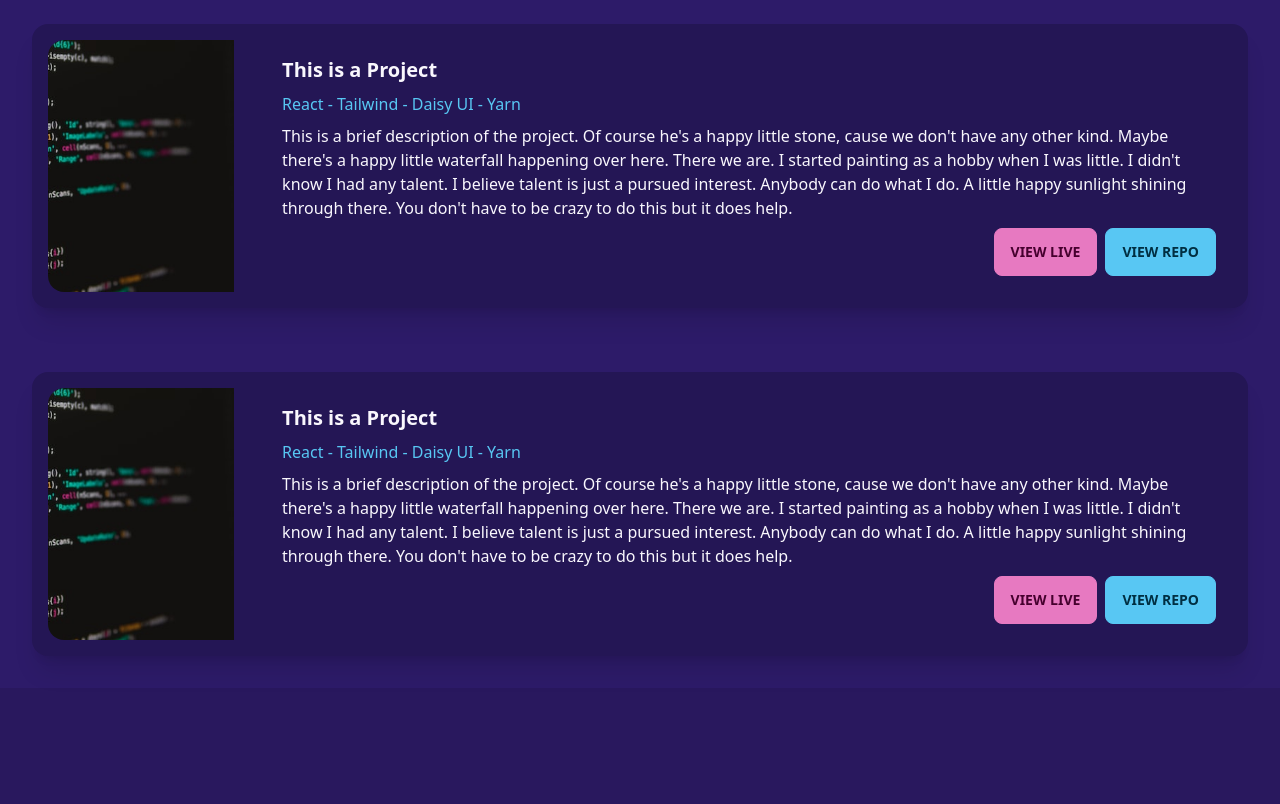
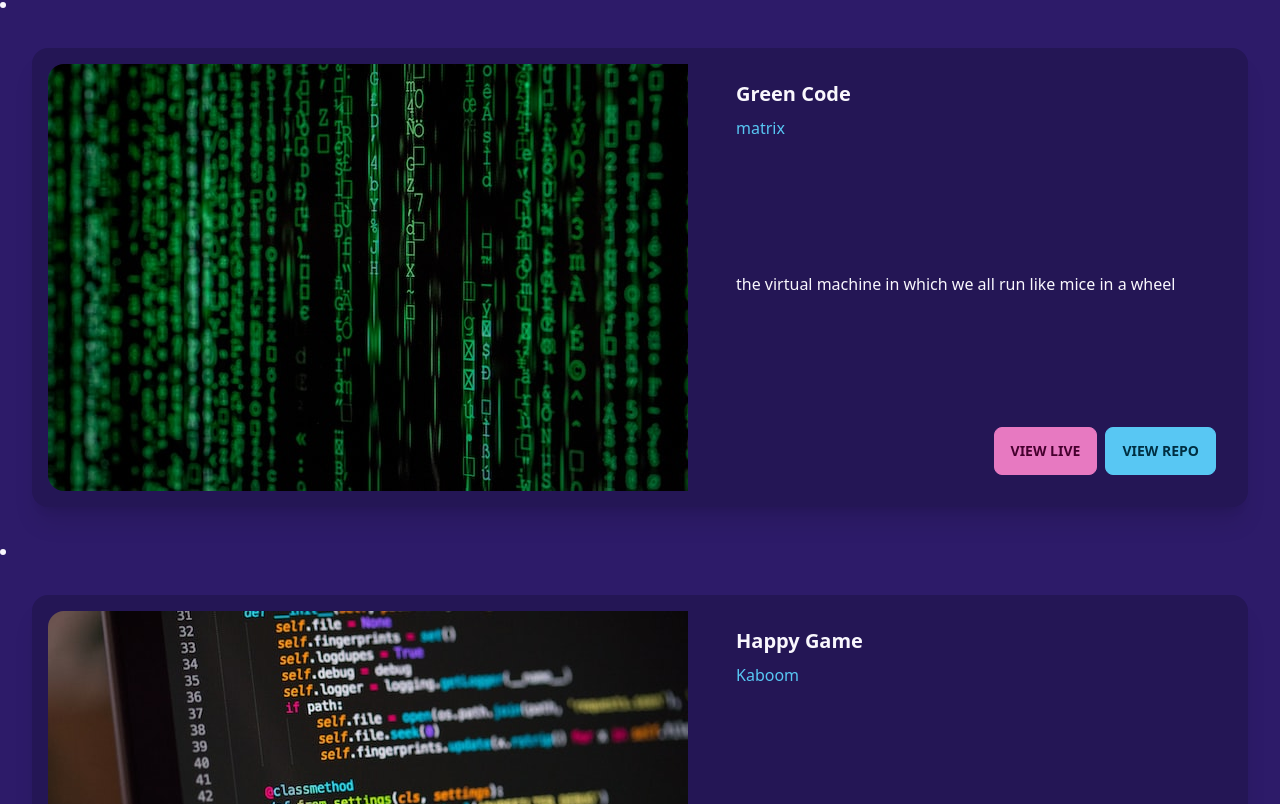
Before and after one commit to kemetcalf/portfolio-2023, a React (Create React App) app: page / in a window 1280 px wide. Shown: the part 1496-2300 px from the top of the page. Built offline with nearby package versions, Linux system fonts and the light colour scheme.

Commit message:
ProjectArray rendered as ProjectCard(s) in Project Gallery

```diff
--- a/src/Components/Hero.jsx
+++ b/src/Components/Hero.jsx
@@ -18,7 +18,7 @@ export default function Hero() {
 					<h2 className="text-xl text-accent text-center font-bold pb-4 invisible lg:visible">
 						Looks like you found yourself a...
 					</h2>
-					<h1 className="text-8xl text-accent font-bold mb-6 "> Code Kat!</h1>
+					<h1 className="text-8xl text-accent font-bold mb-6"> Code Kat!</h1>
 					<p className="py-6 ">
 						Welcome to my webdev portfolio! Maybe you're thinking to yourself,
 						"kat's can't code!" Well how did I make this website then, eh? Feel
--- /dev/null
+++ b/src/Components/ProjectArray.jsx
@@ -0,0 +1,35 @@
+import green_code from "../Assets/green_code.jpg";
+import bright_code from "../Assets/bright_code.jpg";
+import random_code from "../Assets/random_code.jpg";
+
+const ProjectArray = [
+	{
+		id: "0",
+		image: green_code,
+		title: "Green Code",
+		tech: "matrix",
+		description: "the virtual machine in which we all run like mice in a wheel",
+		live: "",
+		repo: "",
+	},
+	{
+		id: "1",
+		image: bright_code,
+		title: "Happy Game",
+		tech: "Kaboom",
+		description: "much color, such game, much wow",
+		live: "",
+		repo: "",
+	},
+	{
+		id: "2",
+		image: random_code,
+		title: "Beep_Boop",
+		tech: "Python",
+		description: "beep boop meep moop error: exit code 1",
+		live: "",
+		repo: "",
+	},
+];
+
+export default ProjectArray;
--- a/src/Components/ProjectCard.jsx
+++ b/src/Components/ProjectCard.jsx
@@ -1,27 +1,22 @@
-import random_code from "../Assets/random_code.jpg";
-
-export default function ProjectCard() {
+export default function ProjectCard(props) {
+	let { id, image, title, tech, description, live, repo } = props;
 	return (
-		<div className="p-8">
+		<div id={id} className="p-8">
 			<div className="card lg:card-side bg-base-300 shadow-xl">
 				<figure className="m-4">
-					<img src={random_code} alt="Album" className="min-h-full w-full" />
+					<img src={image} alt="Album" className="min-h-full w-full" />
 				</figure>
 				<div className="card-body">
-					<h2 className="card-title">This is a Project</h2>
-					<p className="text-secondary">React - Tailwind - Daisy UI - Yarn</p>
-					<p>
-						This is a brief description of the project. Of course he's a happy
-						little stone, cause we don't have any other kind. Maybe there's a
-						happy little waterfall happening over here. There we are. I started
-						painting as a hobby when I was little. I didn't know I had any
-						talent. I believe talent is just a pursued interest. Anybody can do
-						what I do. A little happy sunlight shining through there. You don't
-						have to be crazy to do this but it does help.
-					</p>
+					<h2 className="card-title">{title}</h2>
+					<p className="text-secondary">{tech}</p>
+					<p className="text-neutral-content">{description}</p>
 					<div className="card-actions justify-end">
-						<button className="btn btn-primary">View Live</button>
-						<button className="btn btn-secondary">View Repo</button>
+						<button className="btn btn-primary">
+							<a href={live}>View Live</a>
+						</button>
+						<button className="btn btn-secondary">
+							<a href={repo}>View Repo</a>
+						</button>
 					</div>
 				</div>
 			</div>
--- a/src/Components/ProjectGallery.jsx
+++ b/src/Components/ProjectGallery.jsx
@@ -1,10 +1,23 @@
 import ProjectCard from "./ProjectCard";
+import ProjectArray from "./ProjectArray";
 
 export default function ProjectGallery() {
-	return (
-		<div id="projectgallery">
-			<ProjectCard />
-			<ProjectCard />
-		</div>
-	);
+	console.log(ProjectArray);
+	const renderProjectList = ProjectArray.map((project) => {
+		const { id, image, title, tech, description, live, repo } = project;
+		return (
+			<li>
+				<ProjectCard
+					id={id}
+					image={image}
+					title={title}
+					tech={tech}
+					description={description}
+					live={live}
+					repo={repo}
+				/>
+			</li>
+		);
+	});
+	return <div id="projectgallery">{renderProjectList}</div>;
 }
```
Also changed, not shown: src/Assets/bright_code.jpg (added), src/Assets/green_code.jpg (added).
